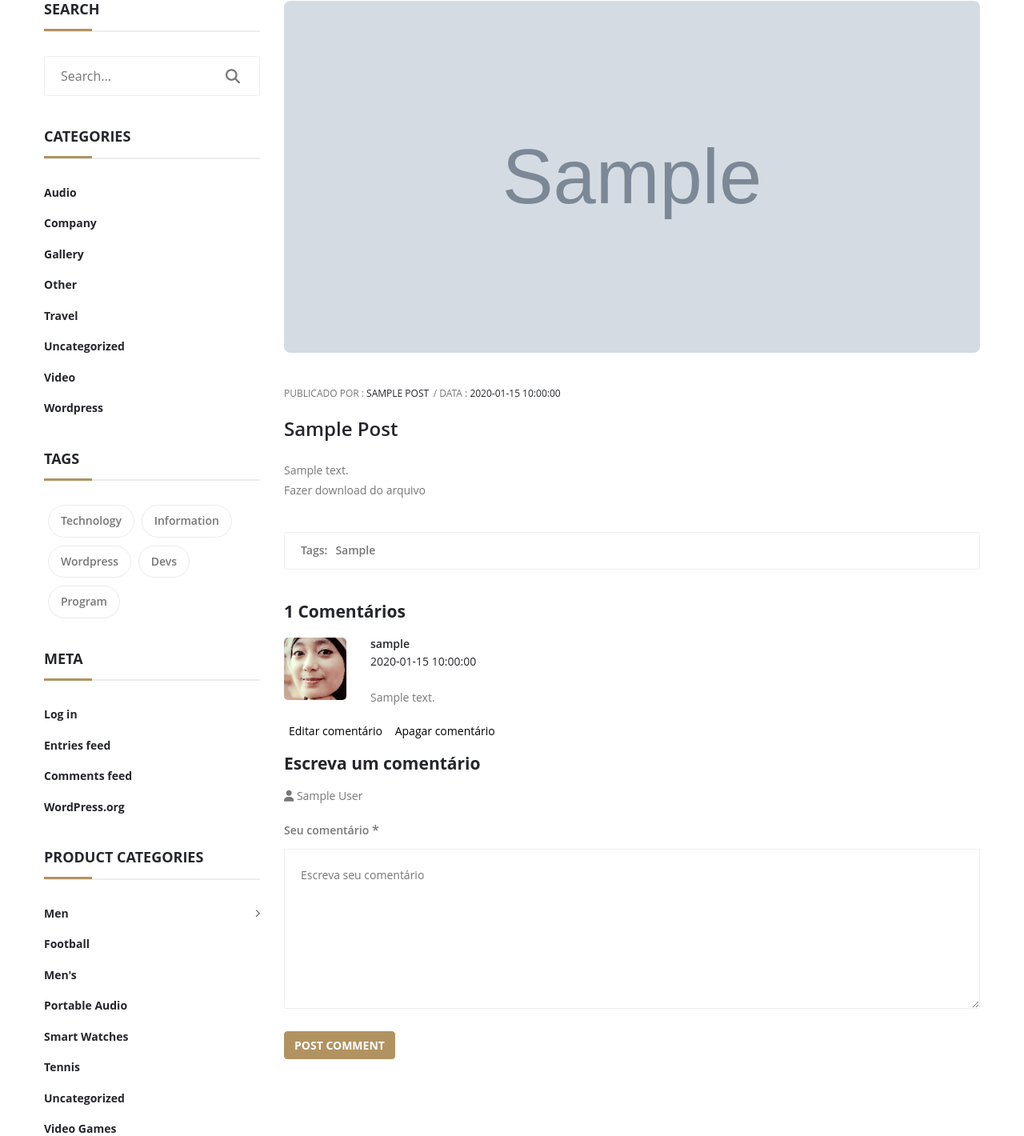
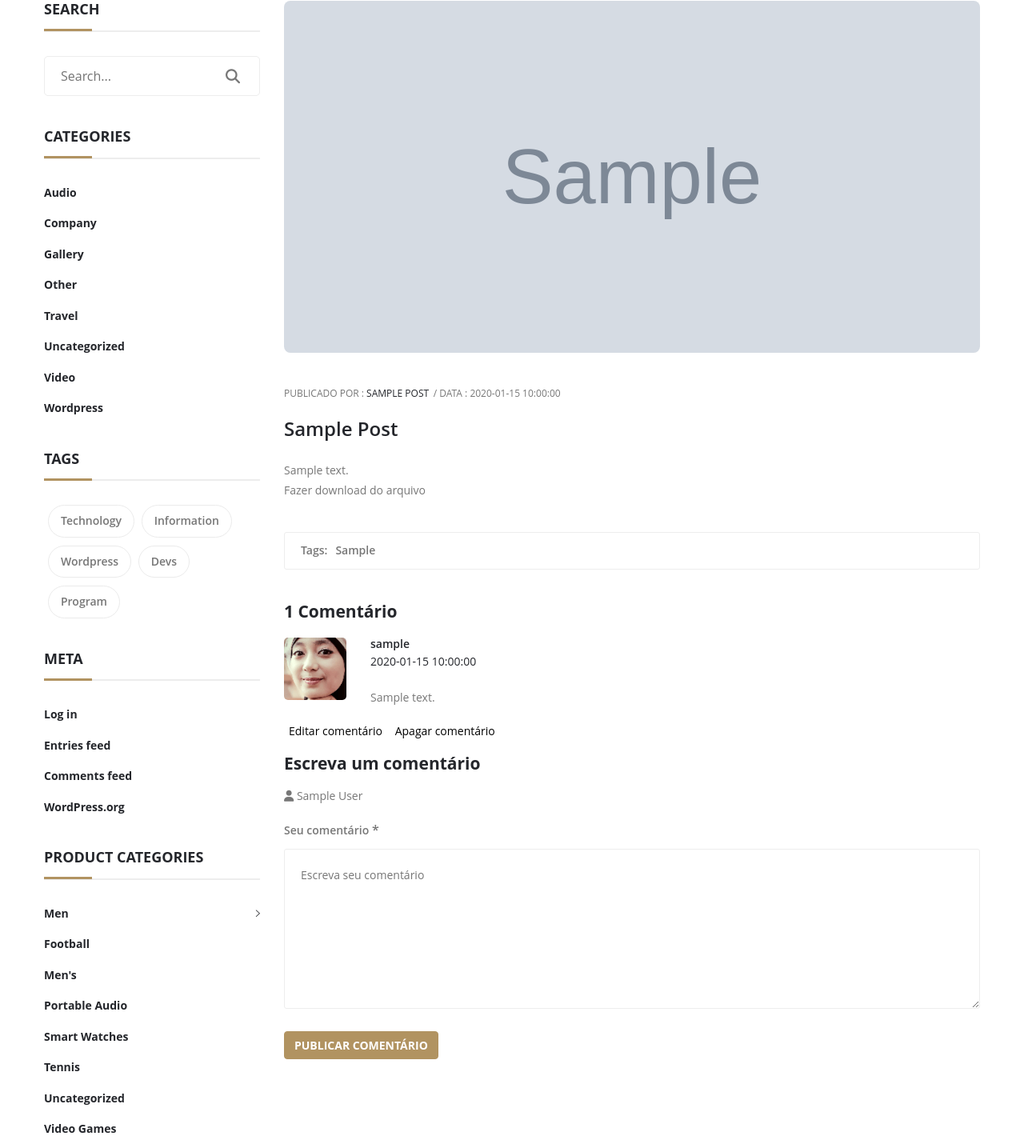
Before and after one commit to Lopeszz/FrontEnd-Projeto-Camila, a PHP site: page /FrontEnd-Projeto-Camila/blog-single-sidebar-left.php?post_id=1 in a window 1280 px wide. Shown: the part 237-1657 px from the top of the page at 80% size. Run offline with PHP 8.4, Linux system fonts and the light colour scheme; a user stored in the database is signed in; tables that the repository leaves empty hold one stand-in row (values such as "Sample post"); grey boxes marked "Sample" are stand-in pictures; some libraries are stand-ins or nearby versions; some web fonts are replaced.

Commit message:
case use blog-singles bug fix

```diff
--- a/blog-single-sidebar-left.php
+++ b/blog-single-sidebar-left.php
@@ -126,31 +126,7 @@ if ($select_posts->rowCount() > 0) {
     require_once("menu.php");
     ?>
 
-    <?php
-    if (isset($_POST['open_edit_box'])) {
-        $comment_id = $_POST['comment_id'];
-        $comment_id = filter_var($comment_id, FILTER_SANITIZE_STRING);
-        ?>
-        <section class="comment-edit-form">
-            <p>edit your comment</p>
-            <?php
-            $select_edit_comment = $conn->prepare("SELECT * FROM `comments` WHERE id = ?");
-            $select_edit_comment->execute([$comment_id]);
-            $fetch_edit_comment = $select_edit_comment->fetch(PDO::FETCH_ASSOC);
-            ?>
-            <form action="" method="POST">
-                <input type="hidden" name="edit_comment_id" value="<?= $comment_id; ?>">
-                <textarea name="comment_edit_box" required cols="30" rows="10"
-                    placeholder="please enter your comment"><?= $fetch_edit_comment['comment']; ?></textarea>
-                <button type="submit" class="inline-btn" name="edit_comment">edit comment</button>
-                <div class="inline-option-btn" onclick="window.location.href = 'view_post.php?post_id=<?= $get_id; ?>';">
-                    cancel
-                    edit</div>
-            </form>
-        </section>
-        <?php
-    }
-    ?>
+
 
     <!-- ...:::: Start Breadcrumb Section:::... -->
     <div class="breadcrumb-section breadcrumb-bg-color--golden">
@@ -322,9 +298,7 @@ if ($select_posts->rowCount() > 0) {
                                             </a>
                                         </li>
                                         <li>Data :
-                                            <a href="#" class="date">
-                                                <?= $fetch_posts['date']; ?>
-                                            </a>
+                                            <?= $fetch_posts['date']; ?>
                                         </li>
                                     </ul>
 
@@ -387,7 +361,13 @@ if ($select_posts->rowCount() > 0) {
                                 if ($select_comments->rowCount() > 0) {
                                     ?>
                                     <h4 class="title mb-4">
-                                        <?= $num_comments ?> Comentários
+                                        <?php
+                                        if ($num_comments == 1) {
+                                            echo $num_comments . " Comentário";
+                                        } else {
+                                            echo $num_comments . " Comentários";
+                                        }
+                                        ?>
                                     </h4>
                                     <!-- Start - Review Comment -->
                                     <ul class="comment">
@@ -428,24 +408,57 @@ if ($select_posts->rowCount() > 0) {
                                                         <button type="submit" class="inline-option-btn" name="open_edit_box">Editar
                                                             comentário</button>
                                                         <button type="submit" class="inline-delete-btn" name="delete_comment"
-                                                            onclick="return confirm('delete this comment?');">Apagar
+                                                            onclick="return confirm('excluir este comentário?');">Apagar
                                                             comentário</button>
                                                     </form>
                                                     <?php
                                                 }
                                                 ?>
                                             </li> <!-- End - Review Comment list-->
+
+                                            <?php
+                                        }
+                                        ?>
+                                        <?php
+                                        if (isset($_POST['open_edit_box'])) {
+                                            $comment_id = $_POST['comment_id'];
+                                            $comment_id = filter_var($comment_id, FILTER_SANITIZE_STRING);
+                                            ?>
+                                            <section class="comment-edit-form">
+                                                <p>Edite seu comentário</p>
+                                                <?php
+                                                $select_edit_comment = $conn->prepare("SELECT * FROM `comments` WHERE id = ?");
+                                                $select_edit_comment->execute([$comment_id]);
+                                                $fetch_edit_comment = $select_edit_comment->fetch(PDO::FETCH_ASSOC);
+                                                ?>
+                                                <form action="" method="POST">
+                                                    <input type="hidden" name="edit_comment_id" value="<?= $comment_id; ?>">
+                                                    <div class="default-form-box mb-20">
+                                                        <textarea name="comment_edit_box"
+                                                            placeholder="Por favor insira seu comentário"
+                                                            id="comment-review-text"
+                                                            maxlength="1000"><?= $fetch_edit_comment['comment']; ?></textarea>
+                                                    </div>
+                                                    <button class="btn btn-md btn-golden" type="submit" value="add comment"
+                                                        name="edit_comment">Editar comentário
+                                                    </button>
+                                                    <button type="submit" class="btn btn-md btn-golden"
+                                                        onclick="window.location.href = 'blog-single-sidebar-left.php?post_id=<?= $get_id; ?>';">Cancelar
+                                                        edição</button>
+                                                </form>
+                                            </section>
+
                                             <?php
                                         }
                                         ?>
                                     </ul>
+
                                     <?php
                                 } else {
                                     echo '<p class="empty">Nenhum comentário adicionado ainda!</p>';
                                 }
                                 ?>
                             </div>
-
                             <!-- Start comment Form -->
                             <div class="comment-form" data-aos="fade-up" data-aos-delay="0">
                                 <div class="coment-form-text-top mt-30">
@@ -479,8 +492,7 @@ if ($select_posts->rowCount() > 0) {
                                                 </div>
                                                 <div class="col-12">
                                                     <button class="btn btn-md btn-golden" type="submit" value="add comment"
-                                                        name="add_comment">Post
-                                                        Comment
+                                                        name="add_comment">Publicar comentário
                                                     </button>
                                                 </div>
                                             </div>
@@ -489,9 +501,9 @@ if ($select_posts->rowCount() > 0) {
                                     } else {
                                         ?>
                                         <div class="add-comment">
-                                            <p><a href="login.php">Faça login</a> para adicionar ou editar seu comentário
+                                            <p><a href="login.php
+                                            ">Faça login</a> para adicionar ou editar seu comentário
                                             </p>
-
                                         </div>
                                         <?php
                                     }
```
